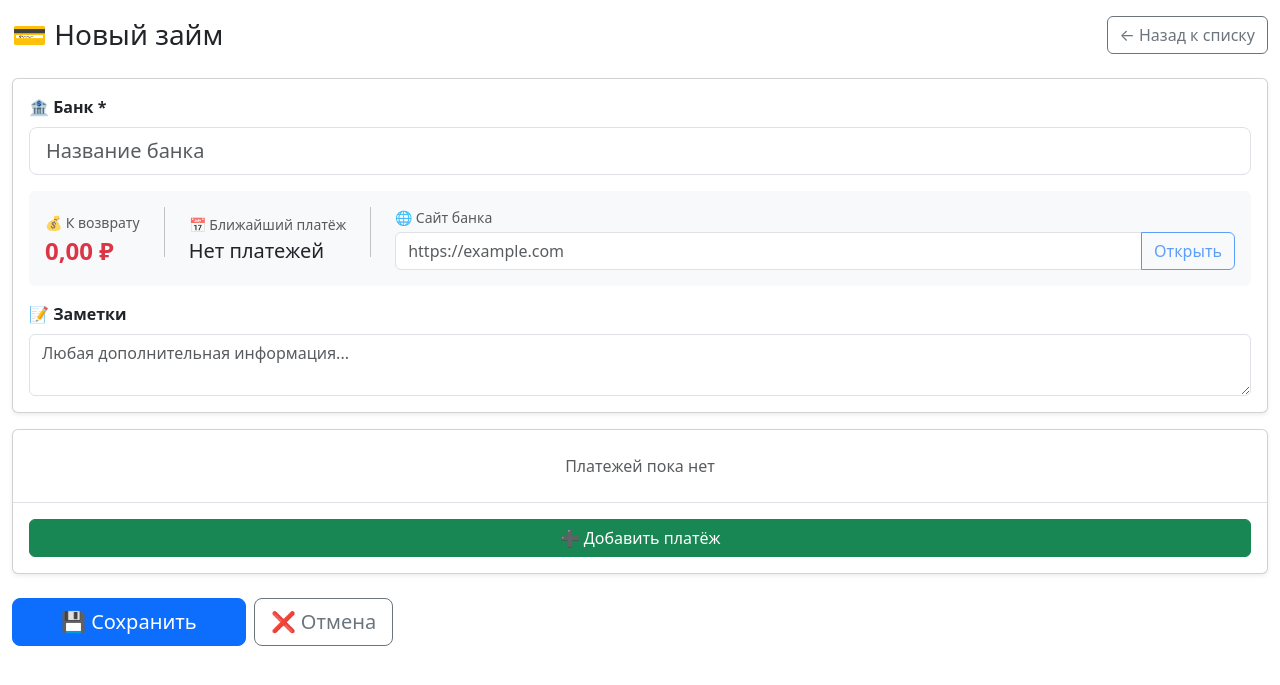
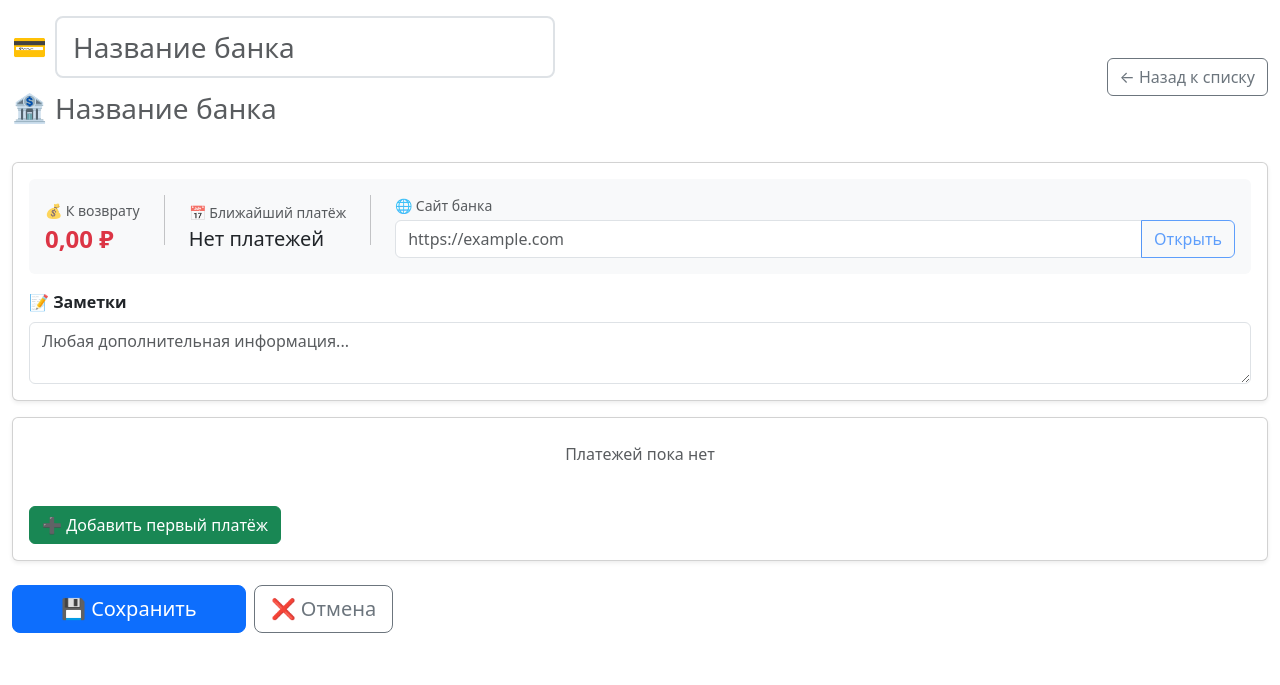
Before and after one commit to Valstan/mikrokredit, a Flask app: page /loan/new/v2 in a window 1280 px wide. Shown: the part 56-741 px from the top of the page. Run offline with Flask 3, Linux system fonts and the light colour scheme; the visitor is signed in with stand-in values (Sample User, id 1); parts of the project's set-up code (start-up, migrations or seed data) failed here and were passed over; some libraries are stand-ins or nearby versions.

Commit message:
✨ Inline редактирование: название банка в шапке + платежи с кнопками Изменить/Применить

```diff
--- a/web/templates/loan_edit_v2.html
+++ b/web/templates/loan_edit_v2.html
@@ -7,12 +7,28 @@
      data-installments='{{ installments_json|safe }}'
      x-init="init()">
 
-    <!-- Заголовок с названием банка -->
+    <!-- Заголовок с редактируемым названием банка -->
     <div class="d-flex justify-content-between align-items-center mb-4">
-        <h3 class="mb-0">
-            <span x-show="!loanId">💳 Новый займ</span>
-            <span x-show="loanId">🏦 <span x-text="loan.org_name || 'Займ'"></span></span>
-        </h3>
+        <div class="flex-grow-1">
+            <!-- Новый займ -->
+            <div x-show="!loanId" class="d-flex align-items-center gap-2">
+                <span class="h3 mb-0">💳</span>
+                <input type="text" x-model="loan.org_name"
+                       class="form-control form-control-lg border-2 h3 mb-0"
+                       placeholder="Название банка"
+                       required
+                       style="max-width: 500px; font-size: 1.75rem; font-weight: 500;">
+            </div>
+            <!-- Редактирование займа -->
+            <div x-show="loanId" class="d-flex align-items-center gap-2">
+                <span class="h3 mb-0">🏦</span>
+                <input type="text" x-model="loan.org_name"
+                       class="form-control form-control-lg border-0 shadow-none h3 mb-0 p-0"
+                       placeholder="Название банка"
+                       required
+                       style="max-width: 500px; font-size: 1.75rem; font-weight: 500;">
+            </div>
+        </div>
         <div>
             <button type="button" class="btn btn-outline-secondary" onclick="window.location.href='/loans'">
                 ← Назад к списку
@@ -25,13 +41,6 @@
         <div class="card shadow-sm">
             <div class="card-body">
                 <div class="row g-3">
-
-                    <!-- Название банка -->
-                    <div class="col-md-12">
-                        <label class="form-label fw-bold">🏦 Банк *</label>
-                        <input type="text" x-model="loan.org_name" class="form-control form-control-lg"
-                               required placeholder="Название банка">
-                    </div>
 
                     <!-- Информационная строка: Сумма + Дата + Ссылка -->
                     <div class="col-md-12">
@@ -101,7 +110,7 @@
                             <th style="width: 250px">📅 Дата платежа</th>
                             <th style="width: 200px" class="text-end">💰 Сумма</th>
                             <th style="width: 100px" class="text-center">Оплачено</th>
-                            <th style="width: 120px"></th>
+                            <th style="width: 200px"></th>
                         </tr>
                     </thead>
                     <tbody>
@@ -112,24 +121,34 @@
                                 'table-warning': !inst.paid && isUrgent(inst) && !isOverdue(inst)
                             }">
                                 <!-- Номер -->
-                                <td class="text-center fw-bold">
+                                <td class="text-center fw-bold align-middle">
                                     <span x-text="index + 1"></span>
                                 </td>
 
                                 <!-- Дата платежа -->
-                                <td>
-                                    <input type="date" x-model="inst.due_date"
+                                <td class="align-middle">
+                                    <!-- Режим просмотра -->
+                                    <div x-show="!inst.editing">
+                                        <span x-text="formatDateHuman(inst.due_date)" class="fs-5"></span>
+                                    </div>
+                                    <!-- Режим редактирования -->
+                                    <input x-show="inst.editing" type="date" x-model="inst.due_date"
                                            class="form-control form-control-lg border-2"
-                                           required @change="calculateTotals"
+                                           required
                                            :class="{'border-danger': !inst.paid && isOverdue(inst), 'border-warning': !inst.paid && isUrgent(inst)}">
                                 </td>
 
                                 <!-- Сумма -->
-                                <td>
-                                    <div class="input-group">
+                                <td class="align-middle">
+                                    <!-- Режим просмотра -->
+                                    <div x-show="!inst.editing" class="text-end">
+                                        <span x-text="formatMoney(inst.amount)" class="fs-5 fw-bold"></span> ₽
+                                    </div>
+                                    <!-- Режим редактирования -->
+                                    <div x-show="inst.editing" class="input-group">
                                         <input type="number" step="0.01" x-model.number="inst.amount"
                                                class="form-control form-control-lg text-end fw-bold border-2"
-                                               required @input="calculateTotals"
+                                               required
                                                :class="{'border-danger': !inst.paid && isOverdue(inst), 'border-warning': !inst.paid && isUrgent(inst)}"
                                                style="font-size: 1.2rem;">
                                         <span class="input-group-text">₽</span>
@@ -137,53 +156,65 @@
                                 </td>
 
                                 <!-- Чекбокс оплаты -->
-                                <td class="text-center">
+                                <td class="text-center align-middle">
                                     <input type="checkbox" x-model="inst.paid"
                                            class="form-check-input"
                                            style="width: 2rem; height: 2rem; cursor: pointer;"
                                            @change="handlePaidChange(inst)">
                                 </td>
 
-                                <!-- Удалить -->
-                                <td class="text-end">
-                                    <button type="button" class="btn btn-sm btn-secondary"
-                                            @click="removeInstallment(index)"
-                                            style="color: #dc3545; font-weight: 600;">
+                                <!-- Действия -->
+                                <td class="text-end align-middle">
+                                    <div class="d-flex gap-2 justify-content-end">
+                                        <!-- Кнопка редактировать/применить -->
+                                        <button type="button" class="btn btn-sm"
+                                                :class="inst.editing ? 'btn-success' : 'btn-outline-primary'"
+                                                @click="toggleEditInstallment(index)">
+                                            <span x-text="inst.editing ? 'Применить' : 'Изменить'"></span>
+                                        </button>
+                                        <!-- Кнопка удалить -->
+                                        <button type="button" class="btn btn-sm btn-outline-danger"
+                                                @click="removeInstallment(index)">
                                             Удалить
                                         </button>
+                                    </div>
                                 </td>
                             </tr>
                         </template>
                     </tbody>
+                </table>
+
+                <!-- Кнопка добавления платежа -->
+                <div class="p-3 border-top" x-show="installments.length > 0">
+                    <button type="button" class="btn btn-success" @click="addInstallment">
+                        ➕ Добавить платёж
+                    </button>
+                </div>
+
+                <!-- Кнопка добавления для пустого состояния -->
+                <div class="p-3" x-show="installments.length === 0">
+                    <button type="button" class="btn btn-success" @click="addInstallment">
+                        ➕ Добавить первый платёж
+                    </button>
+                </div>
 
                 <!-- Итого -->
-                    <tfoot class="table-light" x-show="installments.length > 0">
-                        <tr>
-                            <td colspan="2" class="text-end fw-bold" style="font-size: 1.1rem;">ИТОГО:</td>
-                            <td class="text-end">
-                                <div class="fw-bold" style="font-size: 1.3rem;">
-                                    <span x-text="formatMoney(totalInstallments)"></span> ₽
+                <div class="bg-light p-3 border-top" x-show="installments.length > 0">
+                    <div class="row align-items-center">
+                        <div class="col-md-4">
+                            <div class="fw-bold" style="font-size: 1.2rem;">
+                                ИТОГО: <span x-text="formatMoney(totalInstallments)"></span> ₽
                             </div>
-                            </td>
-                            <td colspan="2">
-                                <div class="d-flex gap-2">
-                                    <span class="badge bg-danger fs-6">
+                        </div>
+                        <div class="col-md-8 text-end">
+                            <span class="badge bg-danger fs-6 me-2">
                                 Не оплачено: <span x-text="formatMoney(unpaidAmount)"></span> ₽
                             </span>
                             <span class="badge bg-success fs-6">
                                 Оплачено: <span x-text="formatMoney(paidAmount)"></span> ₽
                             </span>
                         </div>
-                            </td>
-                        </tr>
-                    </tfoot>
-                </table>
-
-                <!-- Кнопка добавления платежа -->
-                <div class="p-3 border-top">
-                    <button type="button" class="btn btn-success w-100" @click="addInstallment">
-                        ➕ Добавить платёж
-                    </button>
+                    </div>
                 </div>
             </div>
         </div>
@@ -254,7 +285,12 @@
             const installmentsDataAttr = rootEl.getAttribute('data-installments');
             if (installmentsDataAttr) {
                 try {
-                    this.installments = JSON.parse(installmentsDataAttr);
+                    const parsedInstallments = JSON.parse(installmentsDataAttr);
+                    // Добавляем флаг editing: false для существующих платежей
+                    this.installments = parsedInstallments.map(inst => ({
+                        ...inst,
+                        editing: false
+                    }));
                 } catch (e) {
                     console.error('Error parsing installments data:', e);
                     this.installments = [];
@@ -270,8 +306,29 @@
                 amount: 0,
                 paid: false,
                 paid_date: null,
-                id: null
+                id: null,
+                editing: true  // Новый платёж сразу в режиме редактирования
             });
+        },
+
+        toggleEditInstallment(index) {
+            this.installments[index].editing = !this.installments[index].editing;
+        },
+
+        formatDateHuman(dateStr) {
+            if (!dateStr) return '';
+
+            const date = new Date(dateStr + 'T00:00:00');
+            const months = [
+                'января', 'февраля', 'марта', 'апреля', 'мая', 'июня',
+                'июля', 'августа', 'сентября', 'октября', 'ноября', 'декабря'
+            ];
+
+            const day = date.getDate();
+            const month = months[date.getMonth()];
+            const year = date.getFullYear();
+
+            return `${day} ${month} ${year}`;
         },
 
         removeInstallment(index) {
```
Lines whose indentation alone changed are shown as unchanged.
